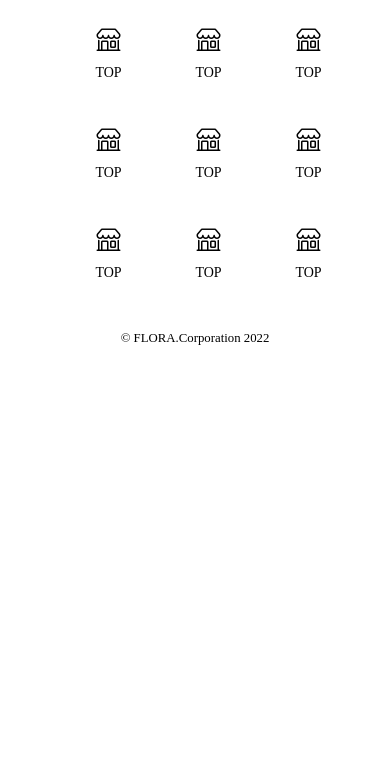
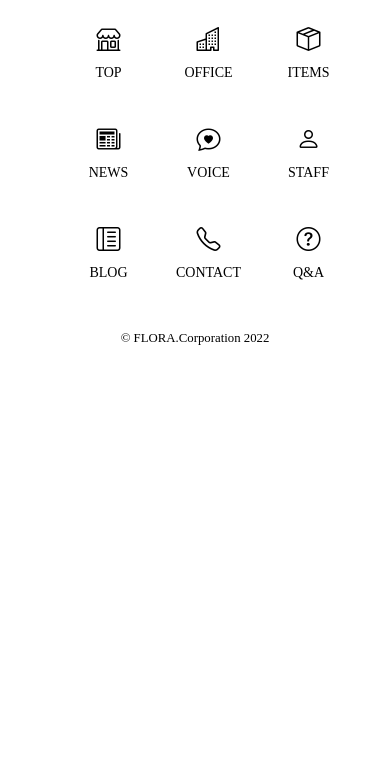
Before and after one commit to cadenza13/pattern15, a plain HTML site: page index.html in a window 390 px wide. Both pictures are taken after a click on the icon 348 px from the left and 32 px from the top of the page. Shown: the part 67-839 px from the top of the page. Drawn offline with nearby package versions, Linux system fonts and the light colour scheme; some packages are replaced by stand-ins of ours.

Commit message:
Add files via upload

```diff
--- a/css/style.css
+++ b/css/style.css
@@ -1,7 +1,7 @@
 @charset "UTF-8";
 
 body{
-  font-family: '游明朝';
+  font-family: '游明朝', 'ヒラギノ明朝 ProN', serif;
   transition: all 1s;
 }
 
@@ -59,12 +59,12 @@ header > i.hidden{
   background-color: #fff;
   z-index: 2;
   overflow-y: scroll;
-  opacity: 0;
   transition: all .5s;
 }
 
-.menu.open{
-  opacity: 1;
+.menu.hidden{
+  pointer-events: none;
+  opacity: 0;
 }
 
 .menu > ul{
@@ -159,6 +159,10 @@ main > section:nth-of-type(2) > .item{
   text-align: right;
 }
 
+main > section > .item > img{
+  width: 80%;
+}
+
 main > section > .item > div{
   position: absolute;
   top: 0;
@@ -178,19 +182,19 @@ main > section:nth-of-type(3) > .item > div + div{
 }
 
 main > section > .item > div.move{
-  transform: translateX(640px);
+  transform: translateX(80%);
 }
 
 main > section:nth-of-type(2) > .item > div.move{
-  transform: translateX(-640px);
+  transform: translateX(-80%);
 }
 
 main > section:nth-of-type(3) > .item > div.move{
-  transform: translateX(-320px);
+  transform: translateX(-80%);
 }
 
 main > section:nth-of-type(3) > .item > div + div.move{
-  transform: translateX(320px);
+  transform: translateX(80%);
 }
 
 main > section > p{
@@ -313,3 +317,35 @@ footer > small{
   font-size: 12px;
   padding: 20px 0 30px;
 }
+
+@media(max-width: 700px){
+  main > section > ul > li{
+    font-size: 20px;
+    padding: 15px 30px;
+  }
+}
+
+@media(max-width: 600px){
+  nav > section > h2{
+    position: absolute;
+    top: 10px;
+    bottom: auto;
+    right: 50px;
+  }
+}
+
+@media(max-width: 500px){
+  main > section > ul{
+    display: block;
+    width: 70%;
+  }
+
+  main > section > ul > li{
+    font-size: 28px;
+    padding: 10px 0;
+  }
+
+  main > section > ul > li + li{
+    margin-top: 20px;
+  }
+}
--- a/index.html
+++ b/index.html
@@ -16,7 +16,7 @@
     <i class="bi bi-x menu-btn hidden"></i>
   </header>
 
-  <div class="menu">
+  <div class="menu hidden">
     <ul>
       <li>
         <a href="#">
@@ -26,50 +26,50 @@
       </li>
       <li>
         <a href="#">
-          <i class="bi bi-shop"></i>
-          <h2>TOP</h2>
+          <i class="bi bi-building"></i>
+          <h2>OFFICE</h2>
         </a>
       </li>
       <li>
         <a href="#">
-          <i class="bi bi-shop"></i>
-          <h2>TOP</h2>
+          <i class="bi bi-box-seam"></i>
+          <h2>ITEMS</h2>
         </a>
       </li>
       <li>
         <a href="#">
-          <i class="bi bi-shop"></i>
-          <h2>TOP</h2>
+          <i class="bi bi-newspaper"></i>
+          <h2>NEWS</h2>
         </a>
       </li>
       <li>
         <a href="#">
-          <i class="bi bi-shop"></i>
-          <h2>TOP</h2>
+          <i class="bi bi-chat-heart"></i>
+          <h2>VOICE</h2>
         </a>
       </li>
       <li>
         <a href="#">
-          <i class="bi bi-shop"></i>
-          <h2>TOP</h2>
+          <i class="bi bi-person"></i>
+          <h2>STAFF</h2>
         </a>
       </li>
       <li>
         <a href="#">
-          <i class="bi bi-shop"></i>
-          <h2>TOP</h2>
+          <i class="bi bi-layout-text-sidebar-reverse"></i>
+          <h2>BLOG</h2>
         </a>
       </li>
       <li>
         <a href="#">
-          <i class="bi bi-shop"></i>
-          <h2>TOP</h2>
+          <i class="bi bi-telephone"></i>
+          <h2>CONTACT</h2>
         </a>
       </li>
       <li>
         <a href="#">
-          <i class="bi bi-shop"></i>
-          <h2>TOP</h2>
+          <i class="bi bi-question-circle"></i>
+          <h2>Q&A</h2>
         </a>
       </li>
     </ul>
--- a/js/main.js
+++ b/js/main.js
@@ -47,7 +47,7 @@
     menuBtn.addEventListener('click', () =>{
       menuBtns[0].classList.toggle('hidden');
       menuBtns[1].classList.toggle('hidden');
-      menu.classList.toggle('open');
+      menu.classList.toggle('hidden');
       body.classList.toggle('menu-open');
       header.classList.toggle('menu-open');
     });
```
